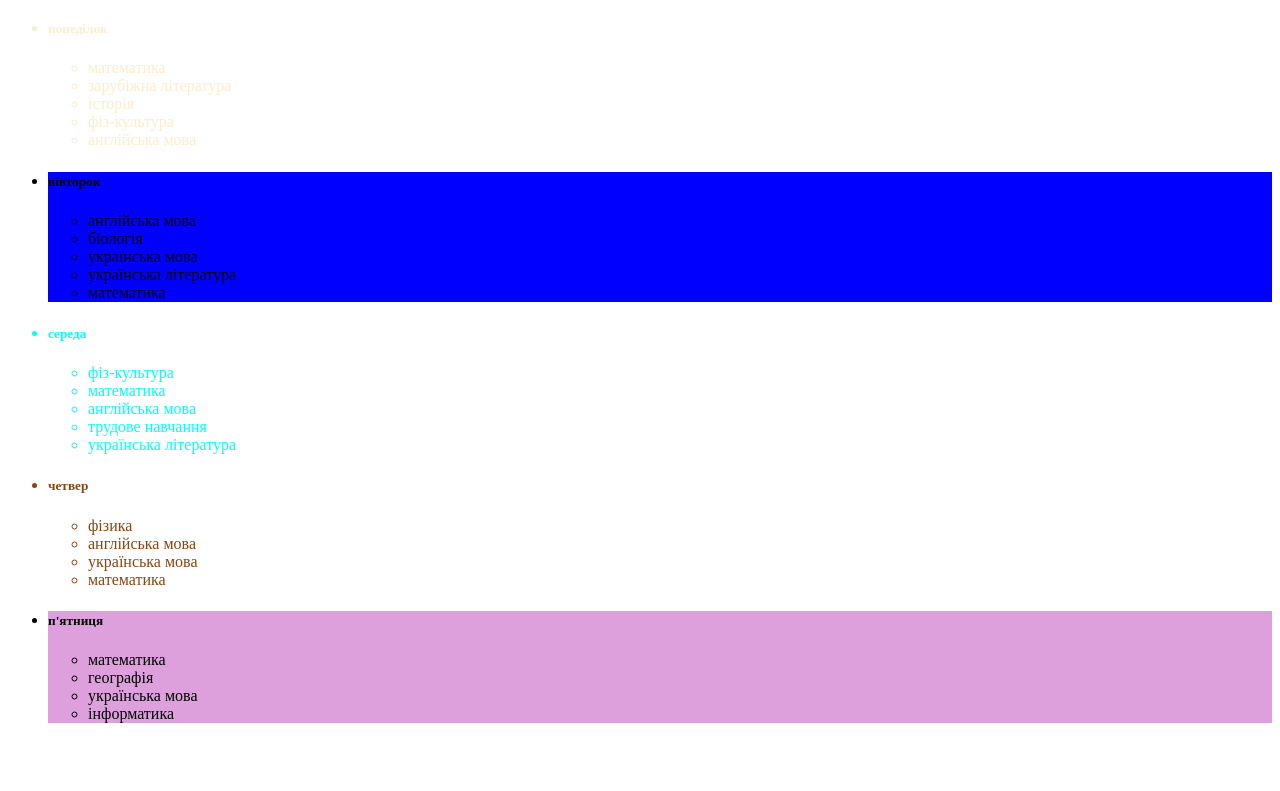
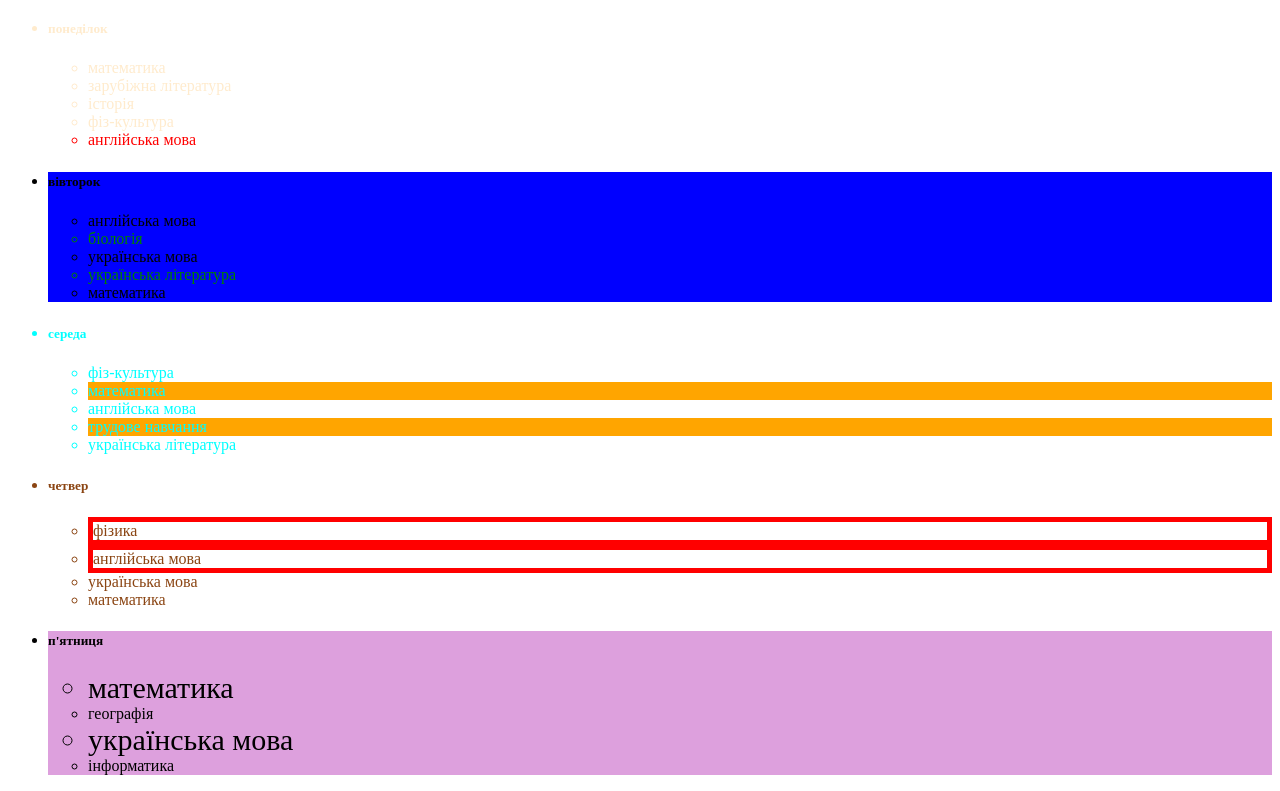
Before and after one commit to alex4682/HW_8, a plain HTML site: page index.html in a window 1280 px wide. Shown: the part 333-1124 px from the top of the page. Before the commit the page ends 1072 px from the top, so only its background shows below. Drawn offline with Linux system fonts and the light colour scheme.

Commit message:
git commit -m "3"

```diff
--- a/index.html
+++ b/index.html
@@ -32,49 +32,49 @@
         <li class="first">
           <h5>понеділок</h5>
           <ul>
-            <li>математика</li>
-            <li>зарубіжна література</li>
-            <li>історія</li>
-            <li>фіз-культура</li>
-            <li>англійська мова</li>
+            <li class="j">математика</li>
+            <li class="j">зарубіжна література</li>
+            <li class="j">історія</li>
+            <li class="j">фіз-культура</li>
+            <li class="j">англійська мова</li>
           </ul>
         </li>
         <li class="second">
           <h5>вівторок</h5>
           <ul>
-            <li>англійська мова</li>
-            <li>біологія</li>
-            <li>українська мова</li>
-            <li>українська література</li>
-            <li>математика</li>
+            <li class="t">англійська мова</li>
+            <li class="t">біологія</li>
+            <li class="t">українська мова</li>
+            <li class="t">українська література</li>
+            <li class="t">математика</li>
           </ul>
         </li>
         <li class="third">
           <h5>середа</h5>
           <ul>
-            <li>фіз-культура</li>
-            <li>математика</li>
-            <li>англійська мова</li>
-            <li>трудове навчання</li>
-            <li>українська література</li>
+            <li class="td">фіз-культура</li>
+            <li class="td">математика</li>
+            <li class="td">англійська мова</li>
+            <li class="td">трудове навчання</li>
+            <li class="td">українська література</li>
           </ul>
         </li>
         <li class="fourth">
           <h5>четвер</h5>
           <ul>
-            <li>фізика</li>
-            <li>англійська мова</li>
-            <li>українська мова</li>
-            <li>математика</li>
+            <li class="yn">фізика</li>
+            <li class="yn">англійська мова</li>
+            <li class="yn">українська мова</li>
+            <li class="yn">математика</li>
           </ul>
         </li>
         <li class="fivth">
           <h5>п'ятниця</h5>
           <ul>
-            <li>математика</li>
-            <li>географія</li>
-            <li>українська мова</li>
-            <li>інформатика</li>
+            <li class="fr">математика</li>
+            <li class="fr">географія</li>
+            <li class="fr">українська мова</li>
+            <li class="fr">інформатика</li>
           </ul>
         </li>
       </ul>
--- a/style.css
+++ b/style.css
@@ -44,6 +44,18 @@ p:nth-last-of-type(2){
      border-radius: 10px;
     border:5px solid black;
 }
-.text-box:last-child{
-    color: brown;
+.j:last-child{
+    color: red;
 }
+.t:nth-child(2n){
+    color: green;
+}
+.td:nth-child(even){
+    background-color: orange;
+}
+.yn:nth-child(-n+2){
+    border: 5px solid red;
+}
+.fr:nth-child(odd){
+    font-size: 30px;
+}
```
